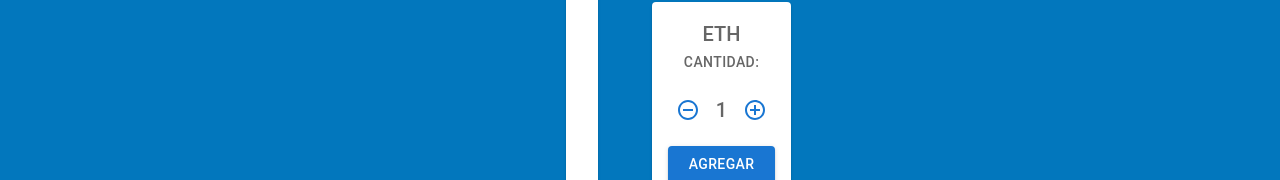
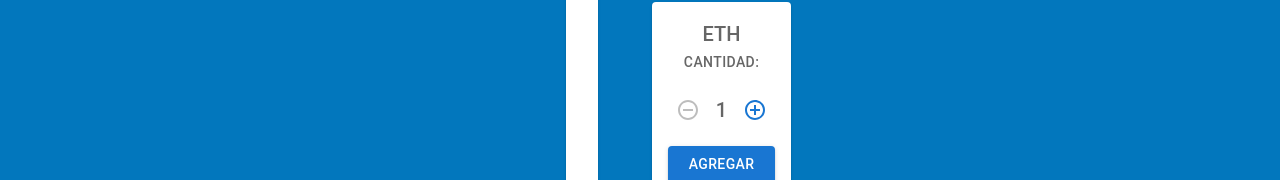
Before and after one commit to nachthelad/EntregaFinal-Ventura-React, a React (Create React App) app: page /item/1 in a window 1280 px wide. Shown: the part 248-428 px from the top of the page. Built offline with nearby package versions, Linux system fonts and the light colour scheme; no server answers; the database is empty.

Commit message:
update on decrease disabled

```diff
--- a/src/components/ItemCount/ItemCount.js
+++ b/src/components/ItemCount/ItemCount.js
@@ -23,7 +23,7 @@ const ItemCount = ({ initial, stock, onAdd }) => {
     return (
         <Box sx={{ display: 'flex', flexDirection: 'column', alignItems: 'center', gap: 2 }}>
             <Box sx={{ display: 'flex', alignItems: 'center', gap: 1 }}>
-                <IconButton onClick={decrease} color="primary" disabled={count < 1} aria-label="Restar">
+                <IconButton onClick={decrease} color="primary" disabled={count <= 1} aria-label="Restar">
                     <RemoveCircleOutlineIcon />
                 </IconButton>
                 <Typography variant="h6">{count}</Typography>
```
